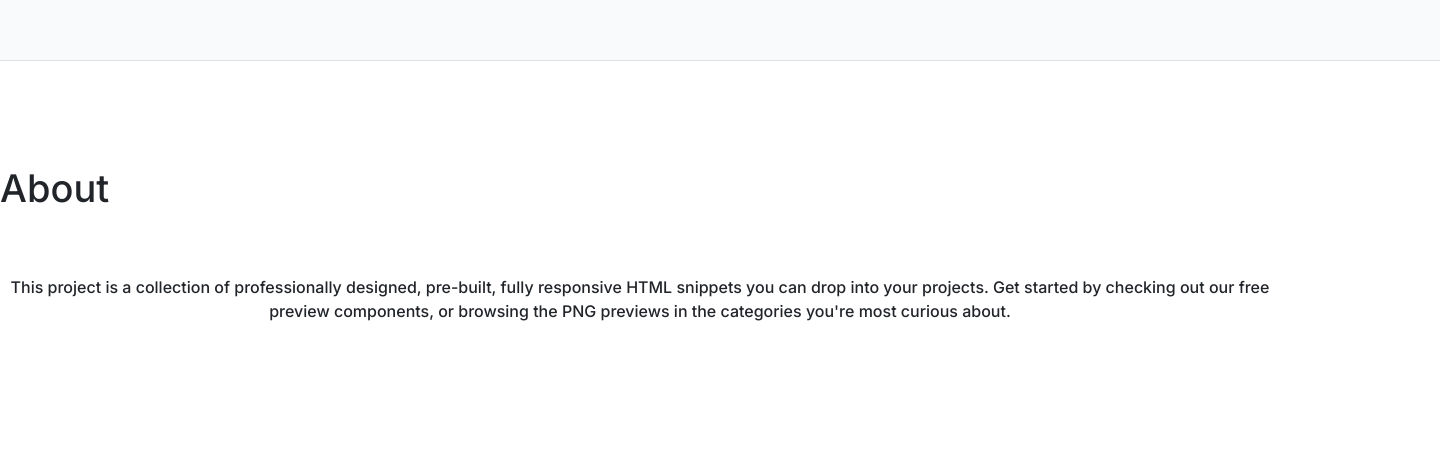
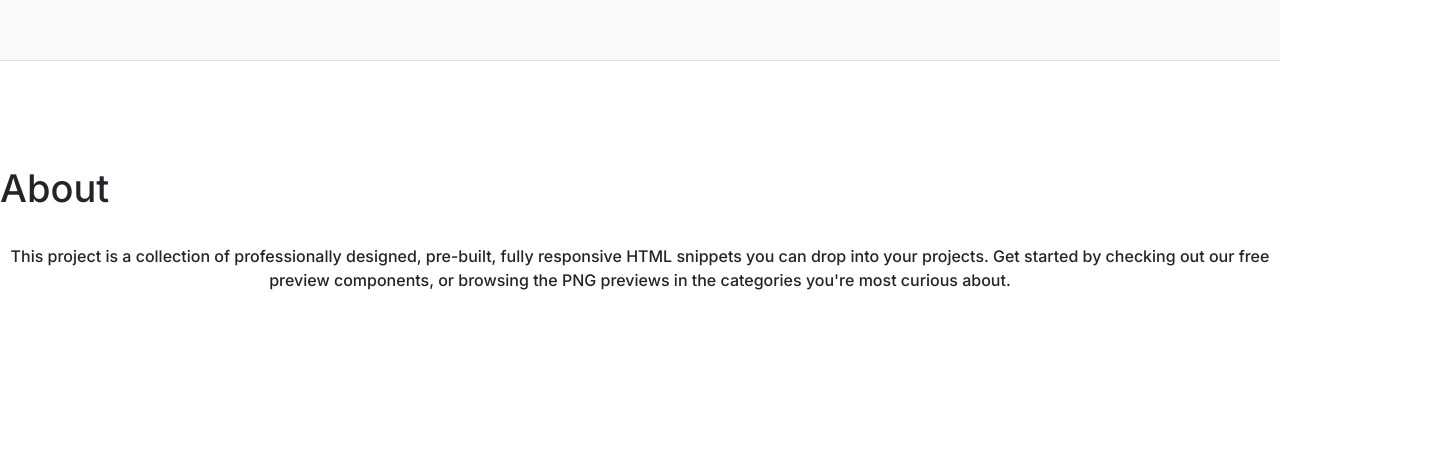
Before and after one commit to js-tasks-ru/htmlcss-20230124_bogatyrevdm82, a website: page index.html in a window 1280 px wide. Shown: the part 1281-1743 px from the top of the page, 1440 px wide, since content can reach past the window. Drawn offline with Linux system fonts and the light colour scheme.

Commit message:
some refactoring

```diff
--- a/components/footer/footer.css
+++ b/components/footer/footer.css
@@ -1,5 +1,8 @@
+.footer {
+    padding: 71px 0px 136px 0px;
+}
+
 .footer__title {
-    padding: 71px 0px 0px 0px;
     font-family: 'Inter';
     font-style: normal;
     font-weight: 500;
@@ -9,7 +12,7 @@
 }
 
 .footer__content {
-    padding: 32px 0px 136px 0px;
+    margin-top: 32px;
     font-family: 'Inter';
     font-style: normal;
     font-weight: 400;
--- a/components/header/header.css
+++ b/components/header/header.css
@@ -1,5 +1,8 @@
+.header {
+    padding: 96px 0px 77px 0px;
+}
+
 .header__title {
-    padding: 96px 0px 77px 0px;
     font-family: 'Inter';
     font-style: normal;
     font-weight: 500;
--- a/components/main/main.css
+++ b/components/main/main.css
@@ -1,5 +1,4 @@
 .main {
-    width: 1440px;
     height: 1036px;
     background: #F9FAFC;
     border-top: 1px solid #DDE2E5;
```
